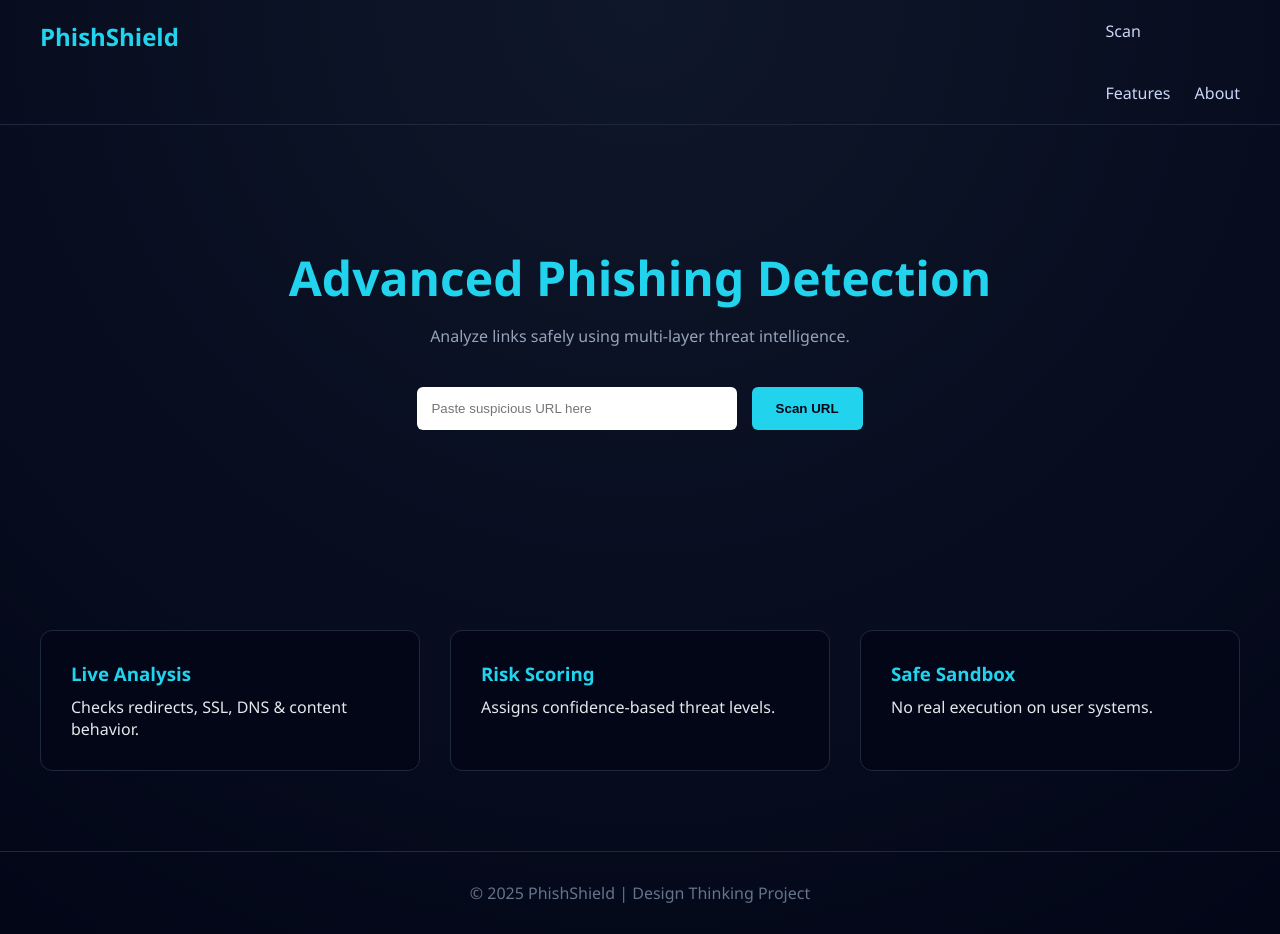
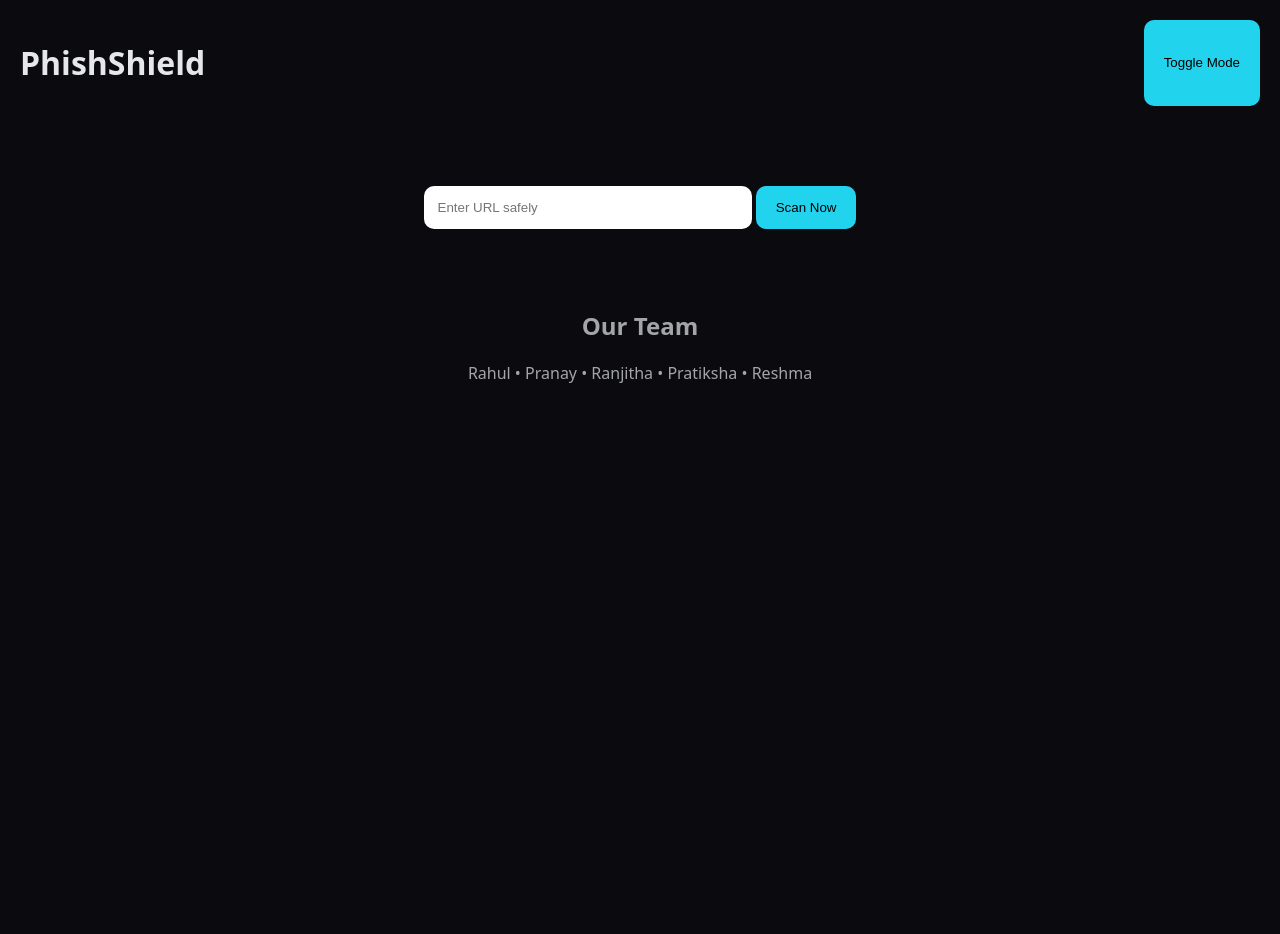
Before and after one commit to mbai94776-a11y/phishshield, a Flask app: page / in a window 1280 px wide. After the commit the page ends 383 px from the top, so only its background shows below. Run offline with Flask 3, Linux system fonts and the light colour scheme.

Commit message:
Final PhishShield premium release

```diff
--- a/app.py
+++ b/app.py
@@ -1,10 +1,88 @@
-from flask import Flask, render_template
+from flask import Flask, render_template, request, jsonify, send_file
+import requests
+import ssl
+import socket
+from datetime import datetime
+from fpdf import FPDF
+import io
 
 app = Flask(__name__)
+
+def analyze_url(url):
+    score = 0
+    reasons = []
+
+    # HTTPS check
+    if not url.startswith("https://"):
+        score += 30
+        reasons.append("No HTTPS encryption")
+
+    # Domain age (simple heuristic)
+    try:
+        hostname = url.replace("https://", "").replace("http://", "").split("/")[0]
+        socket.gethostbyname(hostname)
+    except:
+        score += 40
+        reasons.append("Domain resolution failed")
+
+    # Headers check
+    try:
+        r = requests.get(url, timeout=5)
+        headers = r.headers
+        if "Content-Security-Policy" not in headers:
+            score += 10
+            reasons.append("Missing CSP header")
+        if "X-Frame-Options" not in headers:
+            score += 10
+            reasons.append("Missing X-Frame-Options")
+    except:
+        score += 20
+        reasons.append("Request failed")
+
+    label = "SAFE"
+    if score > 70:
+        label = "DANGEROUS"
+    elif score > 40:
+        label = "CAUTION"
+
+    return {
+        "score": score,
+        "label": label,
+        "reasons": reasons
+    }
 
 @app.route("/")
 def home():
     return render_template("index.html")
 
+@app.route("/scan", methods=["POST"])
+def scan():
+    url = request.json.get("url")
+    result = analyze_url(url)
+    return jsonify(result)
+
+@app.route("/report", methods=["POST"])
+def report():
+    data = request.json
+    pdf = FPDF()
+    pdf.add_page()
+    pdf.set_font("Arial", size=12)
+
+    pdf.cell(0, 10, "PhishShield Security Report", ln=True)
+    pdf.cell(0, 10, f"URL: {data['url']}", ln=True)
+    pdf.cell(0, 10, f"Risk Score: {data['score']}", ln=True)
+    pdf.cell(0, 10, f"Status: {data['label']}", ln=True)
+
+    pdf.ln(5)
+    pdf.cell(0, 10, "Findings:", ln=True)
+    for r in data["reasons"]:
+        pdf.cell(0, 10, f"- {r}", ln=True)
+
+    file = io.BytesIO()
+    pdf.output(file)
+    file.seek(0)
+
+    return send_file(file, as_attachment=True, download_name="phishshield_report.pdf")
+
 if __name__ == "__main__":
     app.run(host="0.0.0.0", port=5000)
--- a/requirements.txt
+++ b/requirements.txt
@@ -1,4 +1,3 @@
 flask
-gunicorn
 requests
-beautifulsoup4
+fpdf
--- a/static/app.js
+++ b/static/app.js
@@ -1,45 +1,47 @@
-const scanBtn = document.querySelector("button");
-const input = document.querySelector("input");
+const scanBtn = document.getElementById("scanBtn");
+const input = document.getElementById("urlInput");
+const result = document.getElementById("result");
 
-scanBtn.addEventListener("click", () => {
+scanBtn.onclick = async () => {
     const url = input.value.trim();
+    if (!url) return alert("Enter URL");
 
-    if (!url) {
-        alert("Please enter a URL");
-        return;
-    }
+    result.innerHTML = "<div class='loader'></div>";
 
-    showLoading();
-    setTimeout(() => fakeScan(url), 2000);
-});
+    const res = await fetch("/scan", {
+        method: "POST",
+        headers: {"Content-Type": "application/json"},
+        body: JSON.stringify({url})
+    });
 
-function showLoading() {
-    const result = document.getElementById("result");
+    const data = await res.json();
+
     result.innerHTML = `
-        <div class="loader"></div>
-        <p>Analyzing link safely...</p>
+      <div class="card ${data.label}">
+        <h2>${data.label}</h2>
+        <p>Risk Score: ${data.score}</p>
+        <button onclick='download(${JSON.stringify(data)}, "${url}")'>
+          Download Report
+        </button>
+      </div>
     `;
-    result.classList.add("show");
+};
+
+function download(data, url){
+    fetch("/report", {
+        method:"POST",
+        headers:{"Content-Type":"application/json"},
+        body: JSON.stringify({...data, url})
+    })
+    .then(res=>res.blob())
+    .then(blob=>{
+        const a=document.createElement("a");
+        a.href=URL.createObjectURL(blob);
+        a.download="phishshield_report.pdf";
+        a.click();
+    });
 }
 
-function fakeScan(url) {
-    const score = Math.floor(Math.random() * 100);
-    let status = "SAFE";
-    let color = "safe";
-
-    if (score > 70) {
-        status = "DANGEROUS";
-        color = "danger";
-    } else if (score > 40) {
-        status = "CAUTION";
-        color = "warn";
-    }
-
-    document.getElementById("result").innerHTML = `
-        <div class="result-card ${color}">
-            <h2>${status}</h2>
-            <p>Risk Score: ${score}/100</p>
-            <small>Checked redirects, domain age, SSL & patterns</small>
-        </div>
-    `;
-}
+document.getElementById("themeToggle").onclick=()=>{
+    document.body.classList.toggle("light");
+};
--- a/static/style.css
+++ b/static/style.css
@@ -1,162 +1,68 @@
-* {
-    margin: 0;
-    padding: 0;
-    box-sizing: border-box;
+body {
+  font-family: system-ui;
+  margin: 0;
+  background: #0b0b0f;
+  color: #e5e7eb;
+  transition: 0.3s;
 }
 
-body {
-    background: radial-gradient(circle at top, #0f172a, #020617);
-    color: #e5e7eb;
-    font-family: 'Segoe UI', sans-serif;
+body.light {
+  background: #ffffff;
+  color: #111;
 }
 
-/* NAVBAR */
-.navbar {
-    display: flex;
-    justify-content: space-between;
-    padding: 20px 40px;
-    border-bottom: 1px solid #1e293b;
+header {
+  padding: 20px;
+  display: flex;
+  justify-content: space-between;
 }
 
-.logo {
-    font-size: 1.5rem;
-    color: #22d3ee;
-    font-weight: bold;
+.hero {
+  text-align: center;
+  margin-top: 60px;
 }
 
-.nav-links a {
-    margin-left: 20px;
-    color: #cbd5f5;
-    text-decoration: none;
+input {
+  padding: 14px;
+  width: 300px;
+  border-radius: 10px;
+  border: none;
 }
 
-.nav-links a:hover {
-    color: #22d3ee;
+button {
+  padding: 14px 20px;
+  border-radius: 10px;
+  border: none;
+  background: #22d3ee;
+  cursor: pointer;
 }
 
-/* HERO */
-.hero {
-    text-align: center;
-    padding: 120px 20px;
+.loader {
+  width: 40px;
+  height: 40px;
+  border: 4px solid #222;
+  border-top: 4px solid #22d3ee;
+  border-radius: 50%;
+  animation: spin 1s linear infinite;
+  margin: auto;
 }
 
-.hero h1 {
-    font-size: 3rem;
-    color: #22d3ee;
+@keyframes spin {100%{transform:rotate(360deg)}}
+
+.card {
+  margin: 40px auto;
+  padding: 30px;
+  width: 300px;
+  border-radius: 16px;
+  text-align: center;
 }
 
-.hero p {
-    margin-top: 15px;
-    color: #94a3b8;
+.card.SAFE {border:2px solid #22c55e}
+.card.CAUTION {border:2px solid #eab308}
+.card.DANGEROUS {border:2px solid #ef4444}
+
+.team {
+  text-align: center;
+  margin-top: 80px;
+  opacity: 0.7;
 }
-
-/* SCAN BOX */
-.scan-box {
-    margin-top: 40px;
-}
-
-.scan-box input {
-    width: 320px;
-    padding: 14px;
-    border-radius: 6px;
-    border: none;
-    outline: none;
-}
-
-.scan-box button {
-    padding: 14px 24px;
-    margin-left: 10px;
-    border: none;
-    background: #22d3ee;
-    color: #020617;
-    border-radius: 6px;
-    cursor: pointer;
-    font-weight: bold;
-}
-
-.scan-box button:hover {
-    background: #38bdf8;
-}
-
-/* FEATURES */
-.features {
-    display: grid;
-    grid-template-columns: repeat(auto-fit, minmax(240px, 1fr));
-    gap: 30px;
-    padding: 80px 40px;
-}
-
-.card {
-    background: #020617;
-    border: 1px solid #1e293b;
-    border-radius: 12px;
-    padding: 30px;
-    transition: transform 0.3s;
-}
-
-.card:hover {
-    transform: translateY(-8px);
-}
-
-.card h3 {
-    color: #22d3ee;
-    margin-bottom: 10px;
-}
-
-/* FOOTER */
-footer {
-    text-align: center;
-    padding: 30px;
-    color: #64748b;
-    border-top: 1px solid #1e293b;
-}
-/* RESULT SECTION */
-.result {
-    text-align: center;
-    margin-top: 40px;
-    opacity: 0;
-    transition: opacity 0.5s;
-}
-
-.result.show {
-    opacity: 1;
-}
-
-/* LOADER */
-.loader {
-    width: 50px;
-    height: 50px;
-    border: 4px solid #1e293b;
-    border-top: 4px solid #22d3ee;
-    border-radius: 50%;
-    margin: 0 auto 20px;
-    animation: spin 1s linear infinite;
-}
-
-@keyframes spin {
-    100% { transform: rotate(360deg); }
-}
-
-/* RESULT CARD */
-.result-card {
-    display: inline-block;
-    padding: 30px;
-    border-radius: 12px;
-    margin-top: 20px;
-    min-width: 260px;
-}
-
-.result-card.safe {
-    border: 2px solid #22c55e;
-    color: #22c55e;
-}
-
-.result-card.warn {
-    border: 2px solid #eab308;
-    color: #eab308;
-}
-
-.result-card.danger {
-    border: 2px solid #ef4444;
-    color: #ef4444;
-}
--- a/templates/index.html
+++ b/templates/index.html
@@ -1,59 +1,30 @@
 <!DOCTYPE html>
 <html lang="en">
 <head>
-    <meta charset="UTF-8">
-    <title>PhishShield</title>
-    <meta name="viewport" content="width=device-width, initial-scale=1.0">
+<meta charset="UTF-8">
+<title>PhishShield</title>
+<link rel="stylesheet" href="{{ url_for('static', filename='style.css') }}">
+</head>
 
-    <link rel="stylesheet" href="{{ url_for('static', filename='style.css') }}">
-</head>
-<body>
+<body class="dark">
 
-    <!-- NAVBAR -->
-    <nav class="navbar">
-        <div class="logo">PhishShield</div>
-        <div class="nav-links">
-            <a href="#scan">Scan</a>
-<div id="result" class="result"></div>
+<header>
+  <h1>PhishShield</h1>
+  <button id="themeToggle">Toggle Mode</button>
+</header>
+
+<section class="hero">
+  <input id="urlInput" placeholder="Enter URL safely">
+  <button id="scanBtn">Scan Now</button>
+</section>
+
+<section id="result"></section>
+
+<section class="team">
+<h2>Our Team</h2>
+<p>Rahul • Pranay • Ranjitha • Pratiksha • Reshma</p>
+</section>
 
 <script src="{{ url_for('static', filename='app.js') }}"></script>
-
-            <a href="#features">Features</a>
-            <a href="#about">About</a>
-        </div>
-    </nav>
-
-    <!-- HERO -->
-    <section class="hero">
-        <h1>Advanced Phishing Detection</h1>
-        <p>Analyze links safely using multi-layer threat intelligence.</p>
-
-        <div class="scan-box" id="scan">
-            <input type="text" placeholder="Paste suspicious URL here">
-            <button>Scan URL</button>
-        </div>
-    </section>
-
-    <!-- FEATURES -->
-    <section class="features" id="features">
-        <div class="card">
-            <h3>Live Analysis</h3>
-            <p>Checks redirects, SSL, DNS & content behavior.</p>
-        </div>
-        <div class="card">
-            <h3>Risk Scoring</h3>
-            <p>Assigns confidence-based threat levels.</p>
-        </div>
-        <div class="card">
-            <h3>Safe Sandbox</h3>
-            <p>No real execution on user systems.</p>
-        </div>
-    </section>
-
-    <!-- FOOTER -->
-    <footer>
-        <p>© 2025 PhishShield | Design Thinking Project</p>
-    </footer>
-
 </body>
 </html>
```
